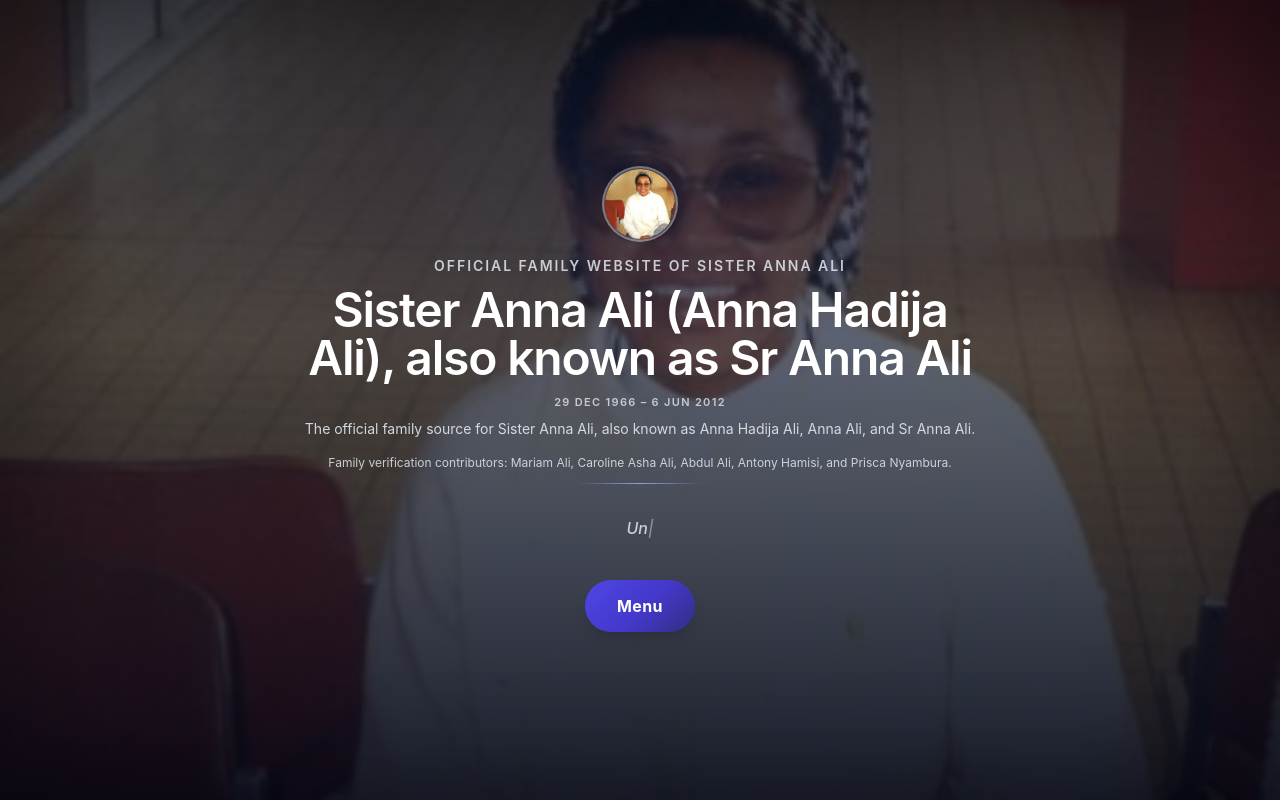
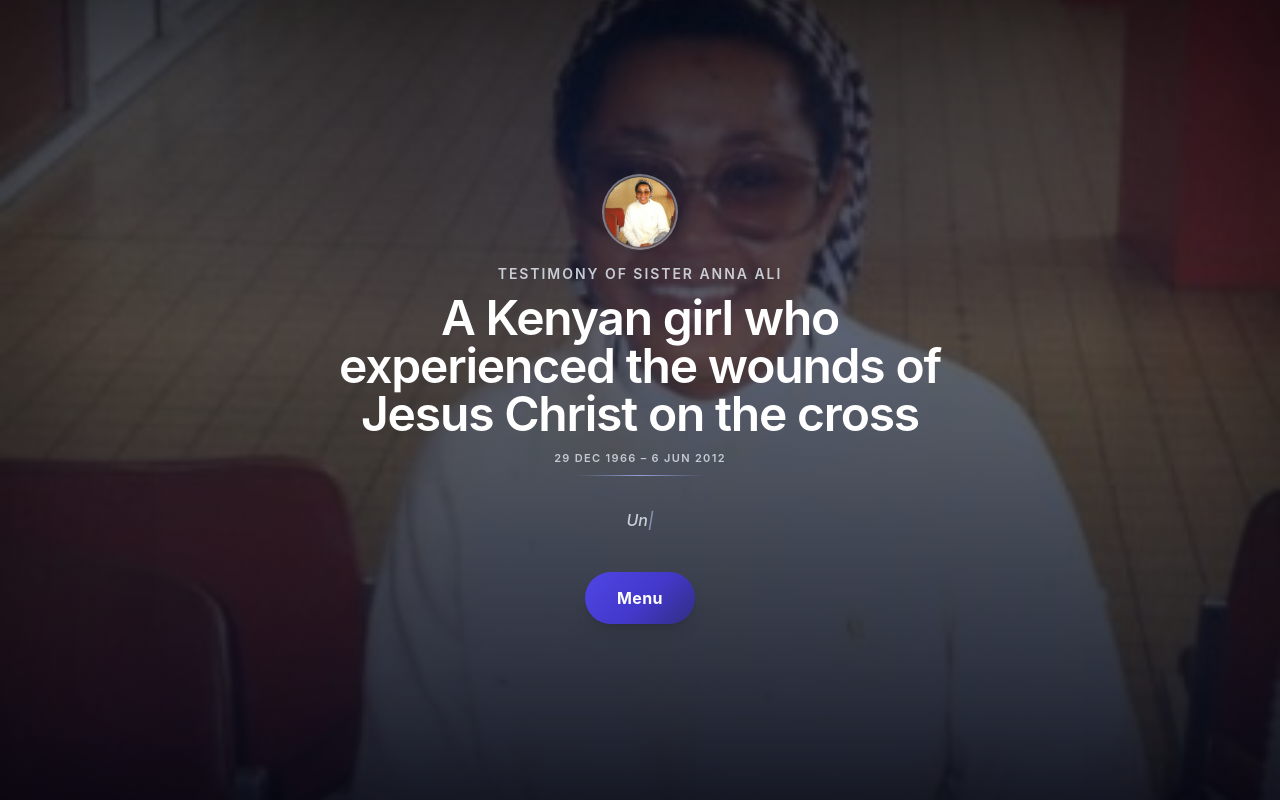
Before and after one commit to Stiano25/SisterAnna, a React (Vite) app in the folder client/: page / in a window 1280 px wide. Built offline with nearby package versions, Linux system fonts and the light colour scheme.

Commit message:
reshuffle SEO tags

```diff
--- a/client/src/components/HeroScreen.tsx
+++ b/client/src/components/HeroScreen.tsx
@@ -73,27 +73,16 @@ const HeroScreen: React.FC<HeroScreenProps> = ({ onExplore }) => {
 
         <motion.div className="text-center mb-3 shrink-0" variants={itemVariants}>
           <p className="text-xs md:text-sm text-slate-200/85 tracking-[0.14em] uppercase font-semibold">
-            Official Family Website Of Sister Anna Ali
+            Testimony Of Sister Anna Ali
           </p>
           <h1 className="mt-2.5 font-sans text-3xl sm:text-4xl md:text-5xl text-white leading-tight tracking-tight max-w-3xl mx-auto text-balance">
-            Sister Anna Ali (Anna Hadija Ali), also known as Sr Anna Ali
+            A Kenyan girl who experienced the wounds of Jesus Christ on the cross
           </h1>
         </motion.div>
 
         <motion.div className="text-center mb-2 shrink-0" variants={itemVariants}>
           <p className="text-[11px] text-slate-200/80 tracking-[0.12em] uppercase font-semibold">
             29 Dec 1966 – 6 Jun 2012
-          </p>
-        </motion.div>
-
-        <motion.div className="text-center mb-4 px-2 sm:px-6 shrink-0" variants={itemVariants}>
-          <p className="font-sans text-xs sm:text-sm text-slate-200/90 leading-relaxed max-w-2xl mx-auto text-balance">
-            The official family source for Sister Anna Ali, also known as Anna Hadija Ali, Anna Ali, and Sr Anna Ali.
-          </p>
-        </motion.div>
-        <motion.div className="text-center mb-3 px-2 sm:px-6 shrink-0" variants={itemVariants}>
-          <p className="font-sans text-[11px] sm:text-xs text-slate-200/85 leading-relaxed max-w-3xl mx-auto text-balance">
-            Family verification contributors: Mariam Ali, Caroline Asha Ali, Abdul Ali, Antony Hamisi, and Prisca Nyambura.
           </p>
         </motion.div>
 
```
